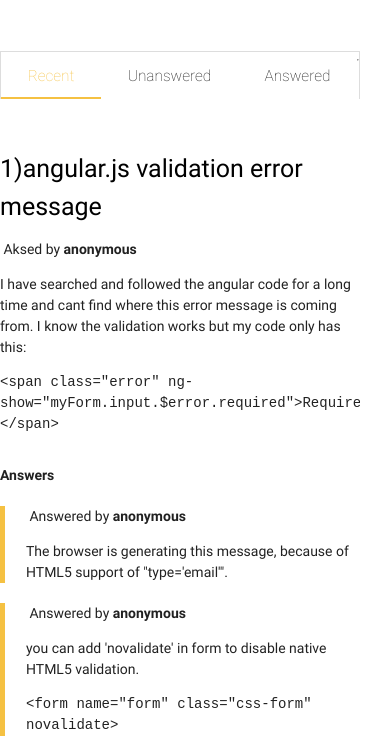
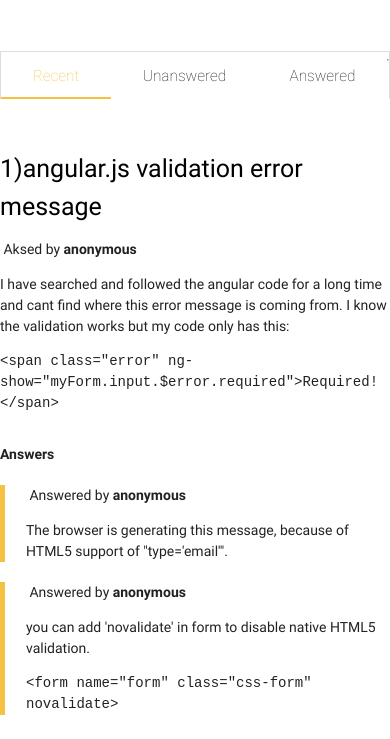
Before and after one commit to thecyberclub/client, a website: page public/templates/forum.html in a window 390 px wide. Shown: the part 105-844 px from the top of the page. Drawn offline with Linux system fonts and the light colour scheme; files that its build step writes are made by us from their sources; files whose address does not match are found by name.

Commit message:
fixed wrapper mobile view

```diff
--- a/public/css/style.css
+++ b/public/css/style.css
@@ -291,7 +291,7 @@ blockquote {
     padding: 0px !important;
   }
   .content {
-    width: 360px !important;
+    width: 100vw !important;
   }
 
   .tab-font {
```
